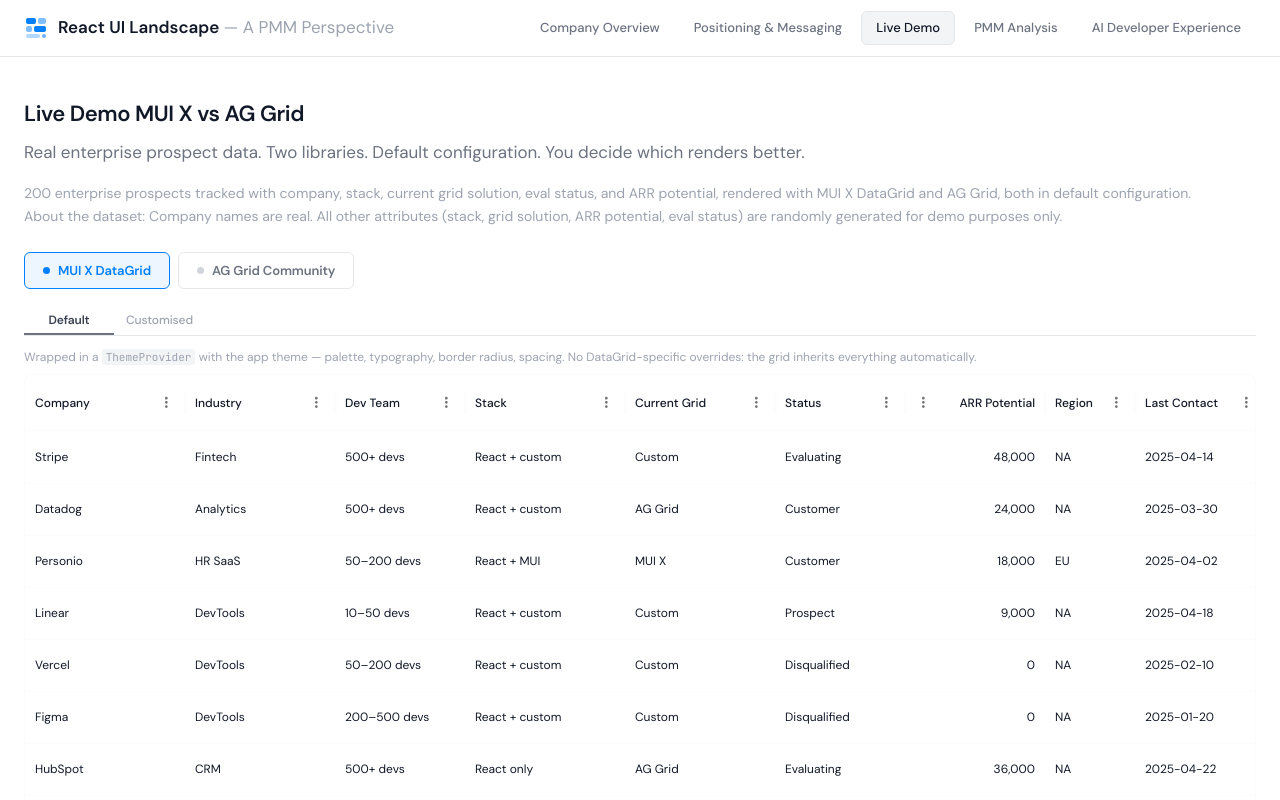
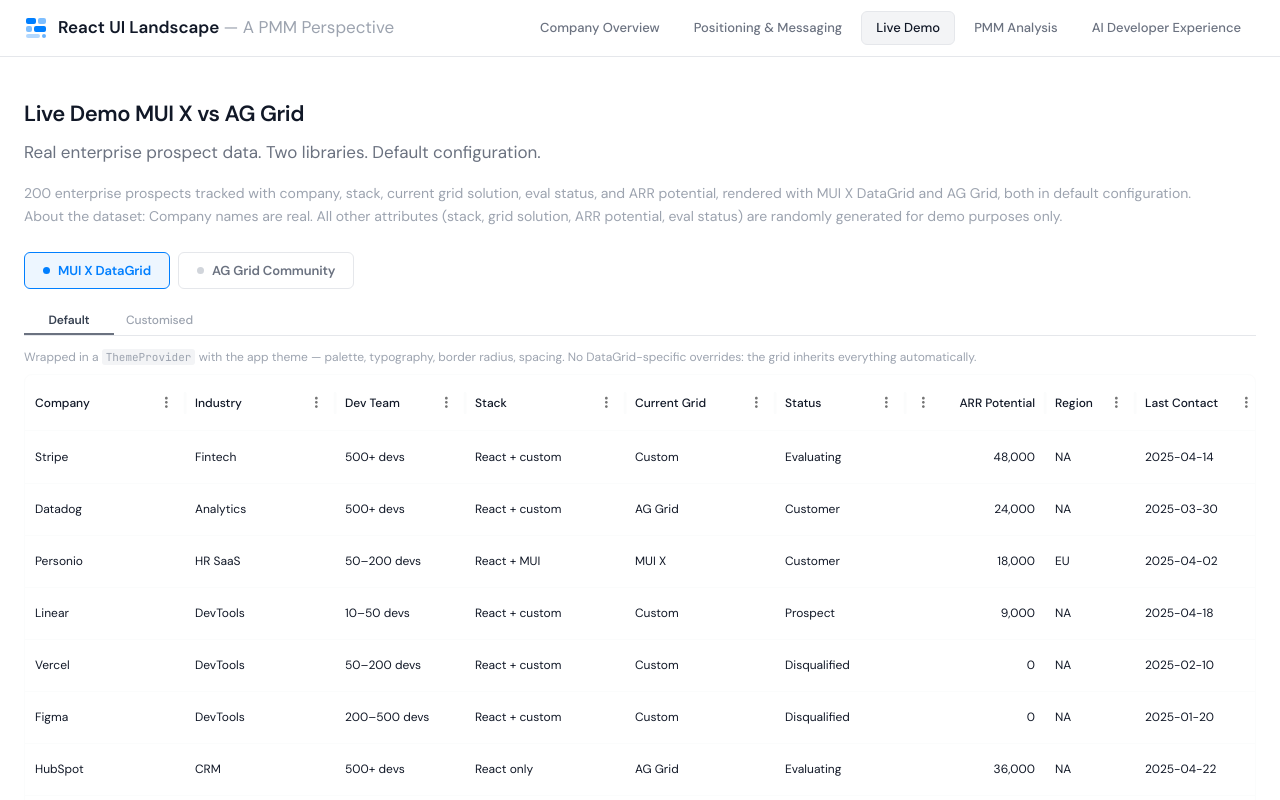
Before and after one commit to LaureBrosseau/react-ui-components-comparison, a React (Vite) app: page /react-ui-components-comparison/demo in a window 1280 px wide. Shown: the top 800 px of the page. Built offline with nearby package versions, Linux system fonts and the light colour scheme; what ag-grid-community would draw is missing.

Commit message:
update title demo

```diff
--- a/src/pages/MUIXDemo.jsx
+++ b/src/pages/MUIXDemo.jsx
@@ -543,7 +543,7 @@
           Live Demo MUI X vs AG Grid
         </h1>
         <p style={{ fontSize: '17px', color: '#6b7280', lineHeight: '1.5', marginBottom: '16px', fontFamily: "'DM Sans', sans-serif" }}>
-          Real enterprise prospect data. Two libraries. Default configuration. You decide which renders better.
+          Real enterprise prospect data. Two libraries. Default configuration.
         </p>
         <p style={{ fontSize: '14px', color: '#9ca3af', lineHeight: '1.65', marginBottom: '12px', fontFamily: "'DM Sans', sans-serif" }}>
           200 enterprise prospects tracked with company, stack, current grid solution, eval status, and ARR potential, rendered with MUI X DataGrid and AG Grid, both in default configuration.<br/>
```
